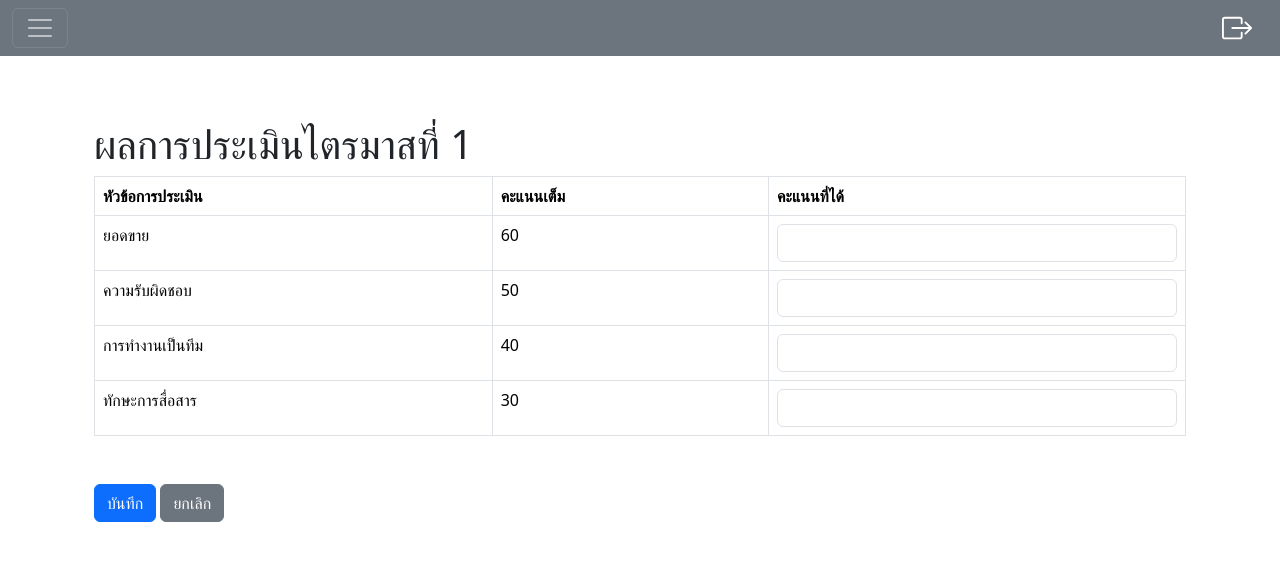
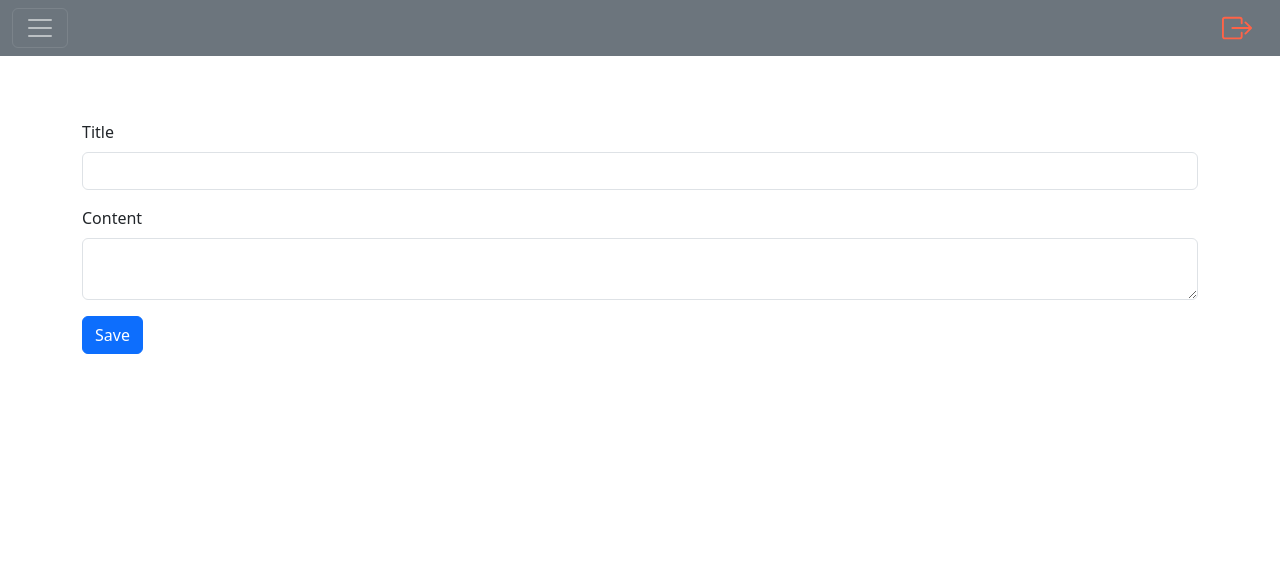
Before and after one commit to SaranLilly/SE_Group1, a Laravel app: page /test in a window 1280 px wide. Shown: the top 561 px of the page. Run offline with Laravel 10, Linux system fonts and the light colour scheme.

Commit message:
แก้ไข controller, evaluationform, evaluationsubmitform, web.php

```diff
--- /dev/null
+++ b/resources/css/style.css
@@ -0,0 +1,7 @@
+html {
+    scroll-behavior: smooth;
+}
+
+a:link{
+    color: tomato;
+}
--- a/resources/views/evaluationform.blade.php
+++ b/resources/views/evaluationform.blade.php
@@ -22,7 +22,7 @@
             <div class="col-md-6">
                 <label for="evaluated" class="form-label">ผู้ถูกประเมิน:</label>
                 <select class="form-select" id="evaluated" name="evaluated">
-                    <option value="0"></option>
+                    <option value="">-- select name --</option>
                     <option value="1">Bank</option>
                     <option value="2">Kong</option>
                     <option value="3">Ton</option>
@@ -35,7 +35,7 @@
             <div class="col-md-6">
                 <label for="evaluator" class="form-label">ผู้ประเมิน:</label>
                 <select class="form-select" id="evaluator" name="evaluator">
-                    <option value="0"></option>
+                    <option value="">-- select name --</option>
                     <option value="1">Bank</option>
                     <option value="2">Kong</option>
                     <option value="3">Ton</option>
--- a/resources/views/evaluationsubmitform.blade.php
+++ b/resources/views/evaluationsubmitform.blade.php
@@ -61,6 +61,7 @@
                         <button type="submit" class="btn btn-primary">บันทึก</button>
                         <button type="reset" class="btn btn-secondary">ยกเลิก</button>
                     </div>
+
                 </div>
             </section>
         </main>
--- a/resources/views/layout.blade.php
+++ b/resources/views/layout.blade.php
@@ -5,6 +5,7 @@
     <meta name="viewport" content="width=device-width, initial-scale=1.0">
     <title>@yield('title')</title>
     <link href="https://cdn.jsdelivr.net/npm/bootstrap@5.3.3/dist/css/bootstrap.min.css" rel="stylesheet" integrity="sha384-QWTKZyjpPEjISv5WaRU9OFeRpok6YctnYmDr5pNlyT2bRjXh0JMhjY6hW+ALEwIH" crossorigin="anonymous">
+    <link rel="stylesheet" href="{{ asset('css/style.css') }}">
     <script src="https://cdn.jsdelivr.net/npm/bootstrap@5.3.3/dist/js/bootstrap.bundle.min.js" integrity="sha384-YvpcrYf0tY3lHB60NNkmXc5s9fDVZLESaAA55NDzOxhy9GkcIdslK1eN7N6jIeHz" crossorigin="anonymous"></script>
 </head>
 <body>
--- a/resources/views/test.blade.php
+++ b/resources/views/test.blade.php
@@ -3,59 +3,18 @@
 @section('content')
 
 
-    <main class="container">
-        <section class="row">
-            <div class="col-md-12">
-                <form action="#">
-                    <h1 class="display-7">ผลการประเมินไตรมาสที่ 1</h1>
-                    <table class="table table-bordered">
-                        <thead>
-                            <tr>
-                                <th>หัวข้อการประเมิน</th>
-                                <th>คะแนนเต็ม</th>
-                                <th>คะแนนที่ได้</th>
-                            </tr>
-                        </thead>
-                        <tbody>
-                            <tr>
-                                <td>ยอดขาย</td>
-                                <td>60</td>
-                                <td>
-                                    <input type="number" class="form-control" min="0" max="60">
-                                </td>
-                            </tr>
-                            <tr>
-                                <td>ความรับผิดชอบ</td>
-                                <td>50</td>
-                                <td>
-                                    <input type="number" class="form-control" min="0" max="50">
-                                </td>
-                            </tr>
-                            <tr>
-                                <td>การทำงานเป็นทีม</td>
-                                <td>40</td>
-                                <td>
-                                    <input type="number" class="form-control" min="0" max="40">
-                                </td>
-                            </tr>
-                            <tr>
-                                <td>ทักษะการสื่อสาร</td>
-                                <td>30</td>
-                                <td>
-                                    <input type="number" class="form-control" min="0" max="30">
-                                </td>
-                            </tr>
-                        </tbody>
-                    </table>
-
-                    <div class="mt-5">
-                        <button type="submit" class="btn btn-primary">บันทึก</button>
-                        <button type="reset" class="btn btn-secondary">ยกเลิก</button>
-                    </div>
-                </form>
-            </div>
-        </section>
-    </main>
+    <form action="{{ route('post.save') }}" method="post">
+        @csrf
+        <div class="mb-3">
+            <label for="title" class="form-label">Title</label>
+            <input type="text" class="form-control" id="title" name="title">
+        </div>
+        <div class="mb-3">
+            <label for="content" class="form-label">Content</label>
+            <textarea class="form-control" id="content" name="content"></textarea>
+        </div>
+        <button type="submit" class="btn btn-primary">Save</button>
+    </form>
 
 
 @endsection
--- a/routes/web.php
+++ b/routes/web.php
@@ -34,3 +34,4 @@ Route::get('employeeteam',[TeamleaderController::class,'employeeteam'])->name('e
 Route::get('evaluationform',[TeamleaderController::class,'evaluationform'])->name('evaluationform');
 Route::get('evaluationsubmitform',[TeamleaderController::class,'evaluationsubmitform'])->name('evaluationsubmitform');
 Route::get('resultkpi',[TeamleaderController::class,'resultkpi'])->name('resultkpi');
+Route::get('/post','PostController@save');
```
Also changed, not shown: app/Http/Controllers/save.php (added, +15 -0 lines).
